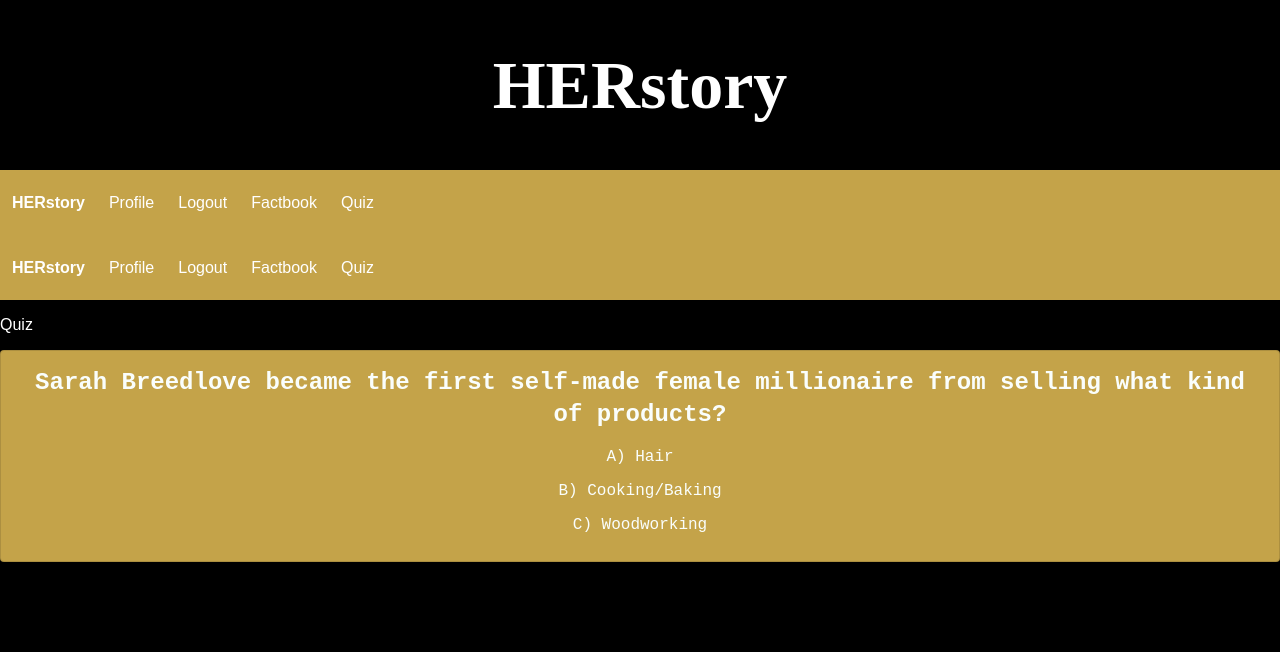
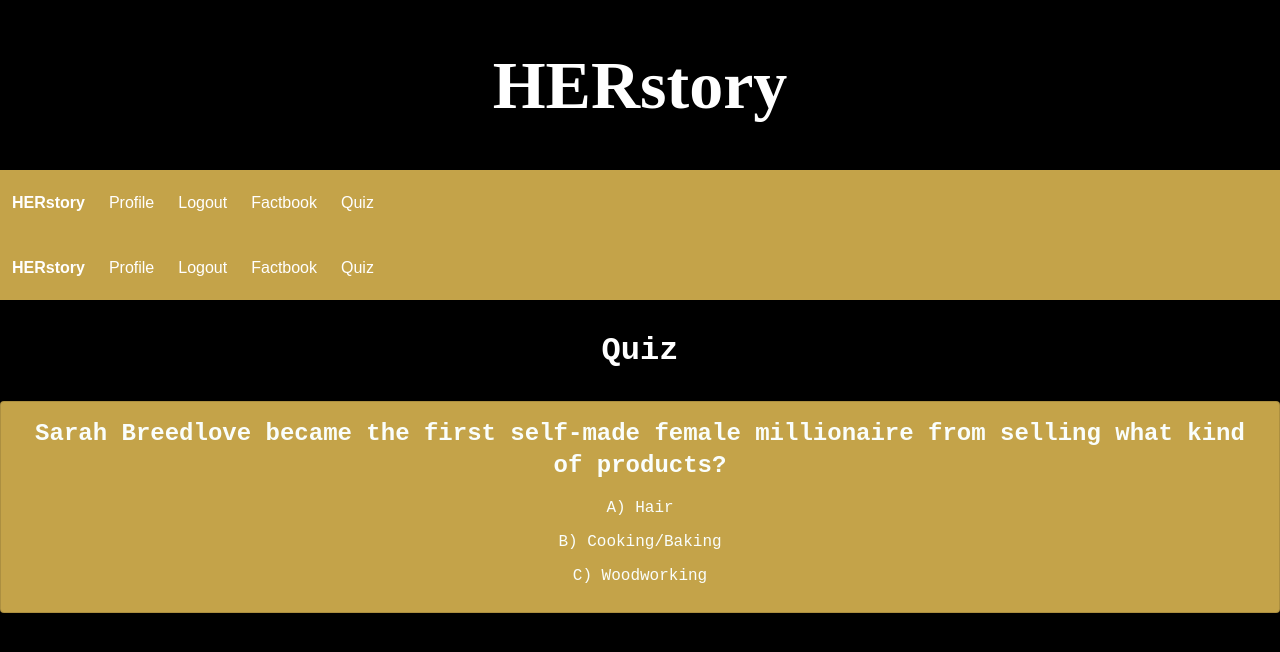
Before and after one commit to mandisareed/HERstory, a React (Create React App) app in the folder client/: page /quiz in a window 1280 px wide. Shown: the top 652 px of the page. Built offline with nearby package versions, Linux system fonts and the light colour scheme; sample sign-in values are in the browser's storage.

Commit message:
resolving merge conflicts

```diff
--- a/client/src/pages/Quiz/Quiz.css
+++ b/client/src/pages/Quiz/Quiz.css
@@ -1,12 +1,6 @@
-<<<<<<< HEAD
 .quiz-background {
     background-color: black;
 }
-=======
-/* html {
-    background-color:black;
-} */
->>>>>>> b46fd21923d768f16ec5700008b778aa3438fb43
 
 .quiz-title {
     color: white;
```
